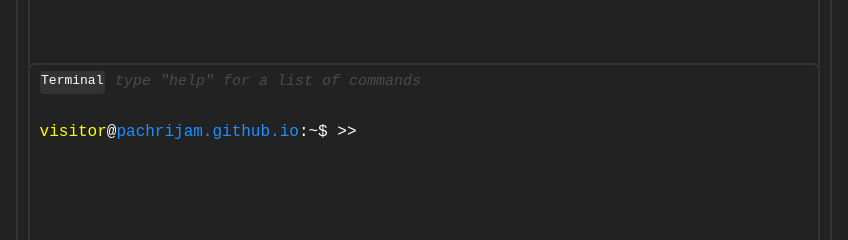
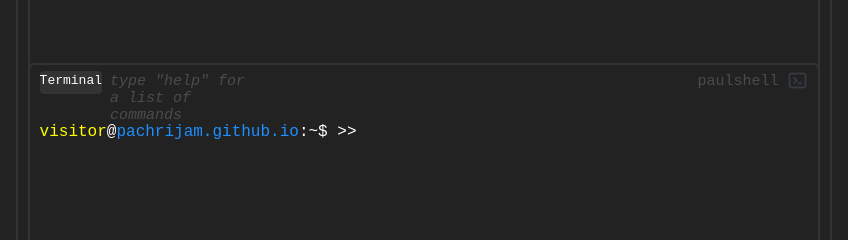
Before and after one commit to Pachrijam/pachrijam.github.io, a plain HTML site: page index.html in a window 1280 px wide. Shown: the part 537-777 px from the top of the page, 212-1060 px from the left. Drawn offline with Linux system fonts and the light colour scheme.

Commit message:
finished text header for terminal as per #13

```diff
--- a/index.html
+++ b/index.html
@@ -82,6 +82,8 @@
           <div class="text-banner">
             <h1>Terminal</h1>
             <h2><em>type "help" for a list of commands</em></h2>
+            <h3>paulshell</h3>
+            <img src="./resources/images/terminal/paulshell.png" alt="">
           </div>
           <p><span style="color: yellow;">visitor</span>@<span style="color: #1E90FF;">pachrijam.github.io</span>:~$ >> </p>
         </div>
--- a/resources/css/index.css
+++ b/resources/css/index.css
@@ -237,7 +237,7 @@ body {
 
 .text-banner {
   display: flex;
-  gap: 10px;
+  gap: 8px;
   max-height: 4vh;
 }
 
@@ -263,6 +263,27 @@ body {
   font-size: 15px;
   font-weight: 20;
   opacity: 30%;
+}
+
+.terminal img {
+  width: 21px;
+  height: 21px;
+  flex-shrink: 0;
+  object-fit: contain;
+  margin-top: -5px;
+  opacity: 50%;
+}
+
+.terminal h3 {
+  color: #aaa;
+  font-size: 15px;
+  padding-top: 2px;
+  padding-bottom: 4px;
+  margin-top: -0.5%;
+  margin-bottom: 13px;
+  font-weight: 20;
+  opacity: 30%;
+  margin-left: 435px;
 }
 
 .featured {
```
Also changed, not shown: resources/images/terminal/paulshell.png (added).
